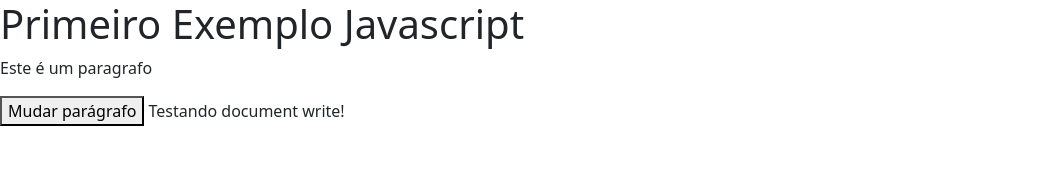
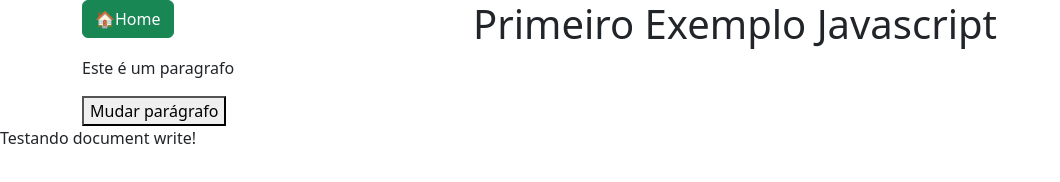
Before and after one commit to marcos-faino/paginaprincipal2025, a plain HTML site: page exemplos/javascript1.html in a window 1280 px wide. Shown: the whole page, without its empty margins (0-1060 px from the left). Drawn offline with Linux system fonts and the light colour scheme.

Commit message:
Adicionado link para home

```diff
--- a/exemplos/javascript1.html
+++ b/exemplos/javascript1.html
@@ -7,9 +7,16 @@
     <link href="../estilos/bootstrap.min.css" rel="stylesheet">
 </head>
 <body>
-    <h1>Primeiro Exemplo Javascript</h1>
+    <div class="container">
+    <div class="row">
+        <p class="col-sm-2">
+            <a href="../index.html" class="btn btn-success">🏠Home</a>
+        </p>
+        <h1 class="col-sm-10 text-center">Primeiro Exemplo Javascript</h1>
+    </div>
     <p id="p1">Este é um paragrafo</p>
     <button onclick="minhaFuncao()" ondblclick="voltarTexto()">Mudar parágrafo</button>
+    </div>
     <script>
         window.alert('Olá, Bem Vindo!');
         document.write('Testando document write!');
```
Also changed, not shown: exemplos/javascript2.html (+5 -1 lines).
